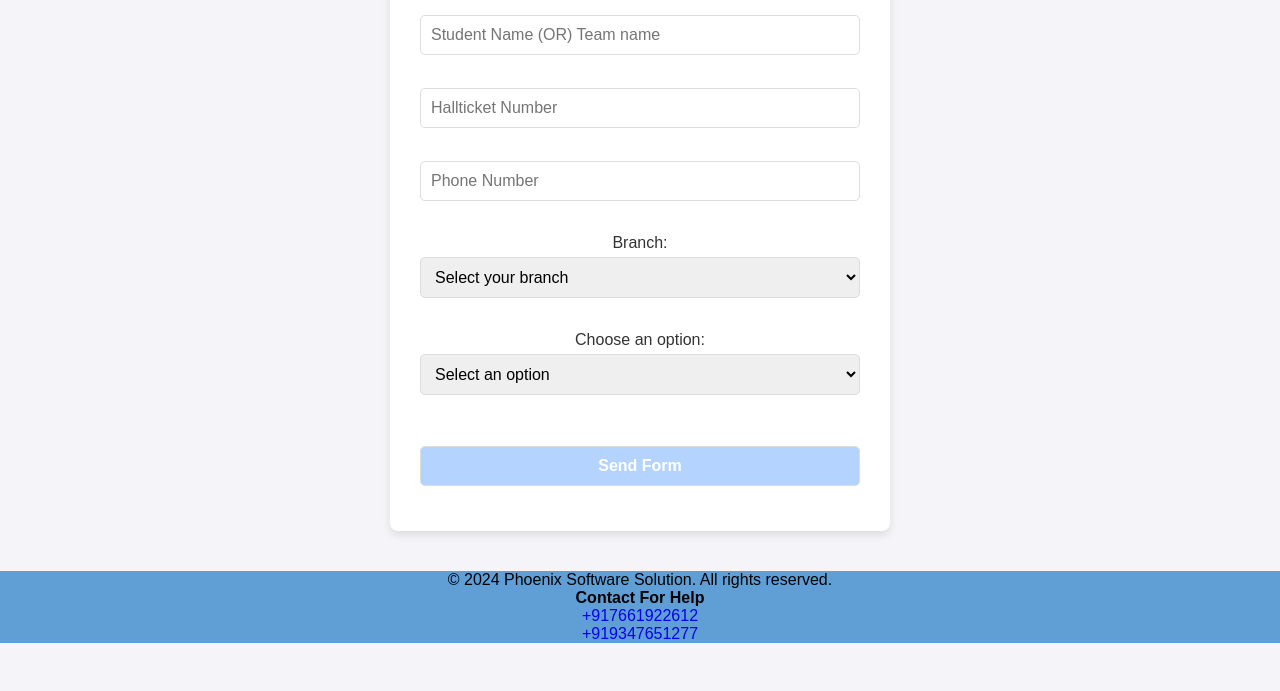
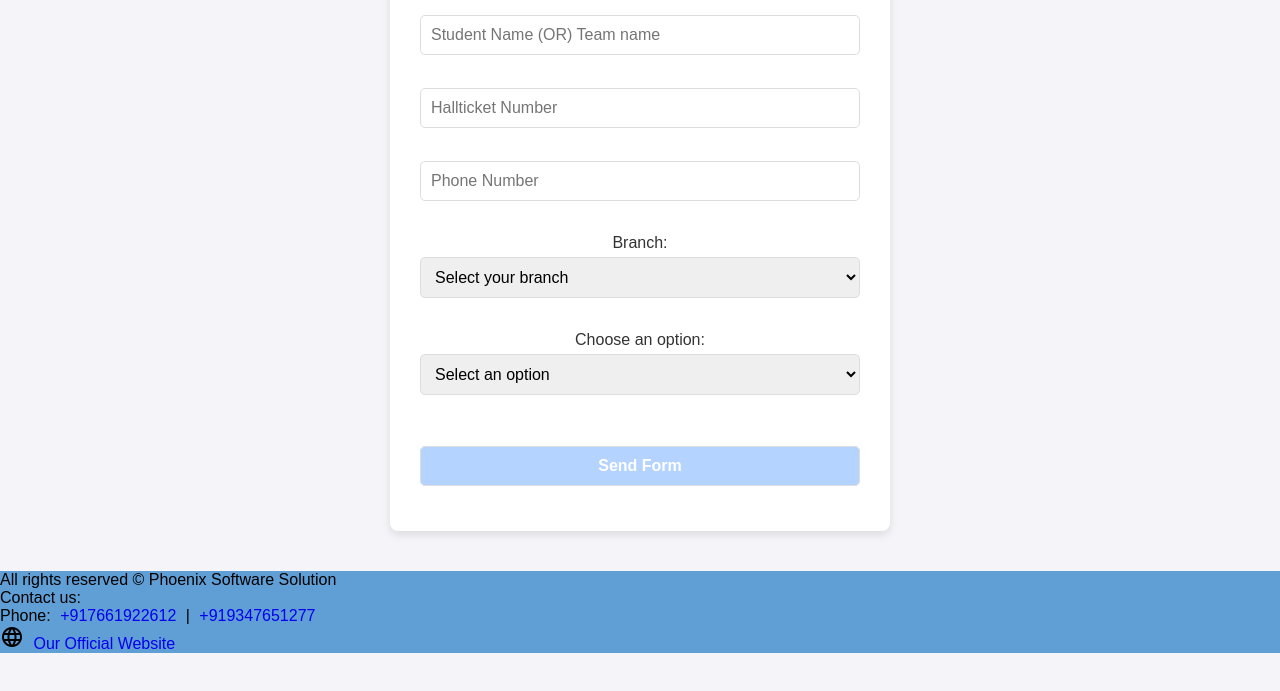
Before and after one commit to Phoenix-star-tech/Registration-Form, a plain HTML site: page index.html in a window 1280 px wide. Shown: the part 85-776 px from the top of the page. Drawn offline with nearby package versions, Linux system fonts and the light colour scheme.

Commit message:
Update index.html

```diff
--- a/index.html
+++ b/index.html
@@ -6,6 +6,7 @@
     <meta name="viewport" content="width=device-width, initial-scale=1.0">
     <title>Registration Form</title>
     <link rel="stylesheet" href="index.css">
+    <link rel="stylesheet" href="https://fonts.googleapis.com/css2?family=Material+Symbols+Outlined:opsz,wght,FILL,GRAD@24,400,0,0&icon_names=language" />
     <script src="main.js" defer></script>
 </head>
 
@@ -13,7 +14,7 @@
     <center>
         <div class="contact-form-container">
             <center>
-               <img src="images/svslogo.png">
+               <img src="images/svslogo.png" class="svslogo">
                 <h2>Registration-Form </h2><br />
             </center>
             <form action="https://api.web3forms.com/submit" method="POST" class="contact-form">
@@ -82,16 +83,17 @@
             </div>
         </div>
     </center>
-    <footer>
-        <center>
-            <div class="footer-info">
-                <p>&copy; 2024 Phoenix Software Solution. All rights reserved.</p>
-                <h4>Contact For Help</h4>
-                <a href="tel:7661922612">+917661922612</a><br>
-                <a href="tel:9347651277">+919347651277</a>
-            </div>
-        </center>
-    </footer>
+    <footer class="footer">
+    <div class="footer-content">
+        <p>All rights reserved © Phoenix Software Solution</p>
+        <p>Contact us:</p>
+        <p>Phone:
+            <a href="tel:+917661922612">+917661922612</a> |
+            <a href="tel:+919347651277">+919347651277</a><br>
+            <span class="material-symbols-outlined">language</span>
+            <a href="https://phoenix-star-tech.github.io/Phoenix/index.html">Our Official Website</a>
+        </p>
+    </div>
+</footer>
 </body>
-
 </html>
```
